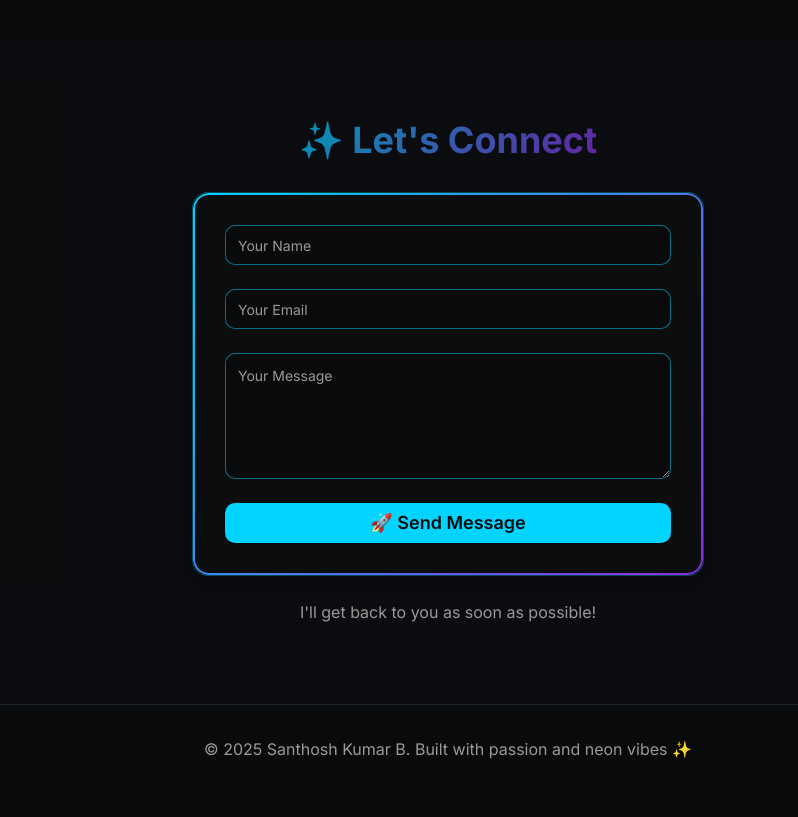
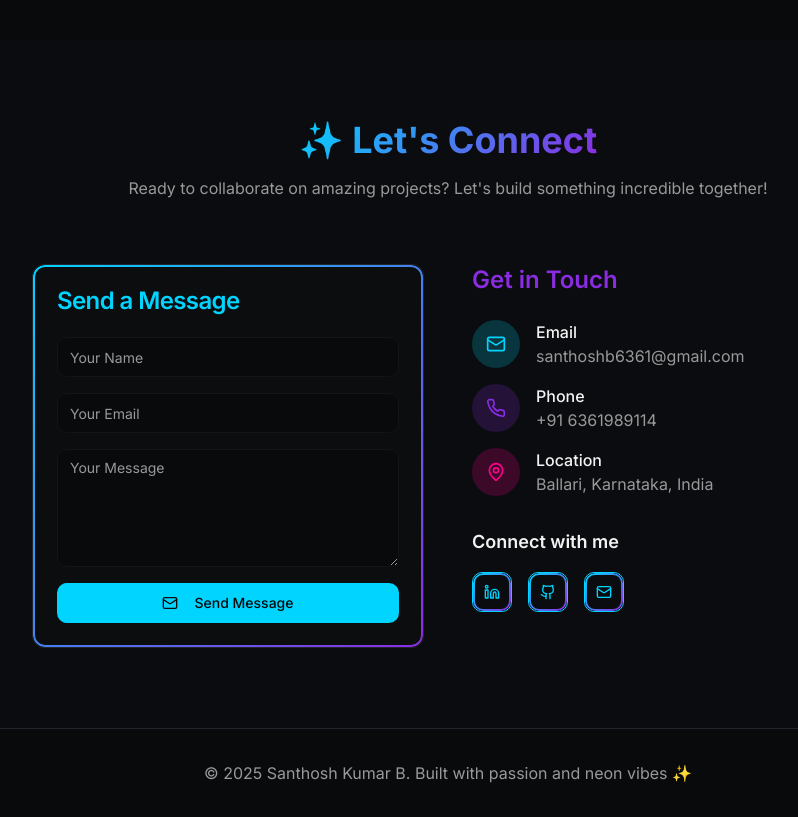
Before and after one commit to santhoshb6361/santhoshs-portfolio, a React (Vite) app: page / in a window 1280 px wide. Shown: the part 4240-5057 px from the top of the page, without its empty margins (192-990 px from the left). Before the commit the page ends 5033 px from the top, so only its background shows below. Built offline with nearby package versions, Linux system fonts and the light colour scheme.

Commit message:
Reverted to commit 84f033d864afc41e94cee80794e1f24d49cbe0a0

```diff
--- a/src/components/Portfolio.tsx
+++ b/src/components/Portfolio.tsx
@@ -481,62 +481,118 @@ export const Portfolio = () => {
       {/* Contact Section */}
       <section id="contact" className="py-20 px-6 bg-muted/20">
         <div className="container mx-auto max-w-4xl">
-          <h2 className="text-4xl font-bold text-center mb-8 animate-pulse">
+          <h2 className="text-4xl font-bold text-center mb-4">
             <span className="gradient-neon bg-clip-text text-transparent">✨ Let's Connect</span>
           </h2>
+          <p className="text-center text-muted-foreground mb-16">
+            Ready to collaborate on amazing projects? Let's build something incredible together!
+          </p>
 
-          <form
-            action="https://api.web3forms.com/submit"
-            method="POST"
-            className="max-w-lg mx-auto bg-card/50 p-8 rounded-2xl shadow-lg border border-primary/30 hover:shadow-primary/20 transition-all duration-300 neon-border"
-          >
-            {/* Hidden API Key */}
-            <input type="hidden" name="access_key" value="9a44845b-e8bf-4284-ac9e-06688f2167b0" />
+          <div className="grid lg:grid-cols-2 gap-12">
+            {/* Contact Form */}
+            <Card className="neon-border bg-card/50">
+              <CardHeader>
+                <CardTitle className="text-primary">Send a Message</CardTitle>
+              </CardHeader>
+              <CardContent>
+                <form ref={formRef} onSubmit={handleSubmit} className="space-y-4">
+                  <Input
+                    name="from_name"
+                    placeholder="Your Name"
+                    className="neon-border"
+                    required
+                  />
+                  <Input
+                    type="email"
+                    name="from_email"
+                    placeholder="Your Email"
+                    className="neon-border"
+                    required
+                  />
+                  <Textarea
+                    name="message"
+                    placeholder="Your Message"
+                    rows={5}
+                    className="neon-border"
+                    required
+                  />
+                  <Button type="submit" className="w-full neon-glow" disabled={isSubmitting}>
+                    <Mail className="mr-2 h-4 w-4" />
+                    {isSubmitting ? "Sending..." : "Send Message"}
+                  </Button>
+                </form>
+              </CardContent>
+            </Card>
 
-            {/* Name */}
-            <div className="mb-6">
-              <Input
-                type="text"
-                name="name"
-                placeholder="Your Name"
-                required
-                className="w-full p-3 rounded-md bg-background border border-primary/50 text-foreground focus:outline-none focus:ring-2 focus:ring-primary"
-              />
+            {/* Contact Info */}
+            <div className="space-y-8">
+              <div>
+                <h3 className="text-2xl font-semibold mb-6 text-secondary">Get in Touch</h3>
+                <div className="space-y-4">
+                  <div className="flex items-center gap-4">
+                    <div className="w-12 h-12 rounded-full bg-primary/20 flex items-center justify-center neon-glow">
+                      <Mail className="h-5 w-5 text-primary" />
+                    </div>
+                    <div>
+                      <p className="font-medium">Email</p>
+                      <p className="text-muted-foreground">santhoshb6361@gmail.com</p>
+                    </div>
                   </div>
 
-            {/* Email */}
-            <div className="mb-6">
-              <Input
-                type="email"
-                name="email"
-                placeholder="Your Email"
-                required
-                className="w-full p-3 rounded-md bg-background border border-primary/50 text-foreground focus:outline-none focus:ring-2 focus:ring-primary"
-              />
+                  <div className="flex items-center gap-4">
+                    <div className="w-12 h-12 rounded-full bg-secondary/20 flex items-center justify-center neon-glow-purple">
+                      <Phone className="h-5 w-5 text-secondary" />
+                    </div>
+                    <div>
+                      <p className="font-medium">Phone</p>
+                      <p className="text-muted-foreground">+91 6361989114</p>
+                    </div>
                   </div>
 
-            {/* Message */}
-            <div className="mb-6">
-              <Textarea
-                name="message"
-                rows={5}
-                placeholder="Your Message"
-                required
-                className="w-full p-3 rounded-md bg-background border border-primary/50 text-foreground focus:outline-none focus:ring-2 focus:ring-primary"
-              />
+                  <div className="flex items-center gap-4">
+                    <div className="w-12 h-12 rounded-full bg-accent/20 flex items-center justify-center neon-glow-pink">
+                      <MapPin className="h-5 w-5 text-accent" />
+                    </div>
+                    <div>
+                      <p className="font-medium">Location</p>
+                      <p className="text-muted-foreground">Ballari, Karnataka, India</p>
+                    </div>
+                  </div>
+                </div>
               </div>
 
-            {/* Submit Button */}
+              {/* Social Links */}
+              <div>
+                <h4 className="text-lg font-semibold mb-4">Connect with me</h4>
+                <div className="flex gap-4">
                   <Button
-              type="submit"
-              className="w-full py-3 rounded-md bg-primary text-primary-foreground font-semibold text-lg hover:bg-primary/90 transition-all duration-300 shadow-md hover:shadow-primary/20 neon-glow"
+                    size="icon"
+                    variant="outline"
+                    className="neon-border hover:neon-glow"
+                    onClick={() => window.open('https://www.linkedin.com/in/santhosh-kumar-b-526216317', '_blank')}
                   >
-              🚀 Send Message
+                    <Linkedin className="h-5 w-5" />
                   </Button>
-          </form>
-
-          {/* Success Message */}
-          <p className="text-muted-foreground mt-6 text-center">I'll get back to you as soon as possible!</p>
+                  <Button
+                    size="icon"
+                    variant="outline"
+                    className="neon-border hover:neon-glow"
+                    onClick={() => window.open('https://github.com/santhoshb6361', '_blank')}
+                  >
+                    <Github className="h-5 w-5" />
+                  </Button>
+                  <Button
+                    size="icon"
+                    variant="outline"
+                    className="neon-border hover:neon-glow"
+                    onClick={() => window.open('mailto:santhoshb6361@gmail.com', '_blank')}
+                  >
+                    <Mail className="h-5 w-5" />
+                  </Button>
+                </div>
+              </div>
+            </div>
+          </div>
         </div>
       </section>
 
```
Lines whose indentation alone changed are shown as unchanged.
